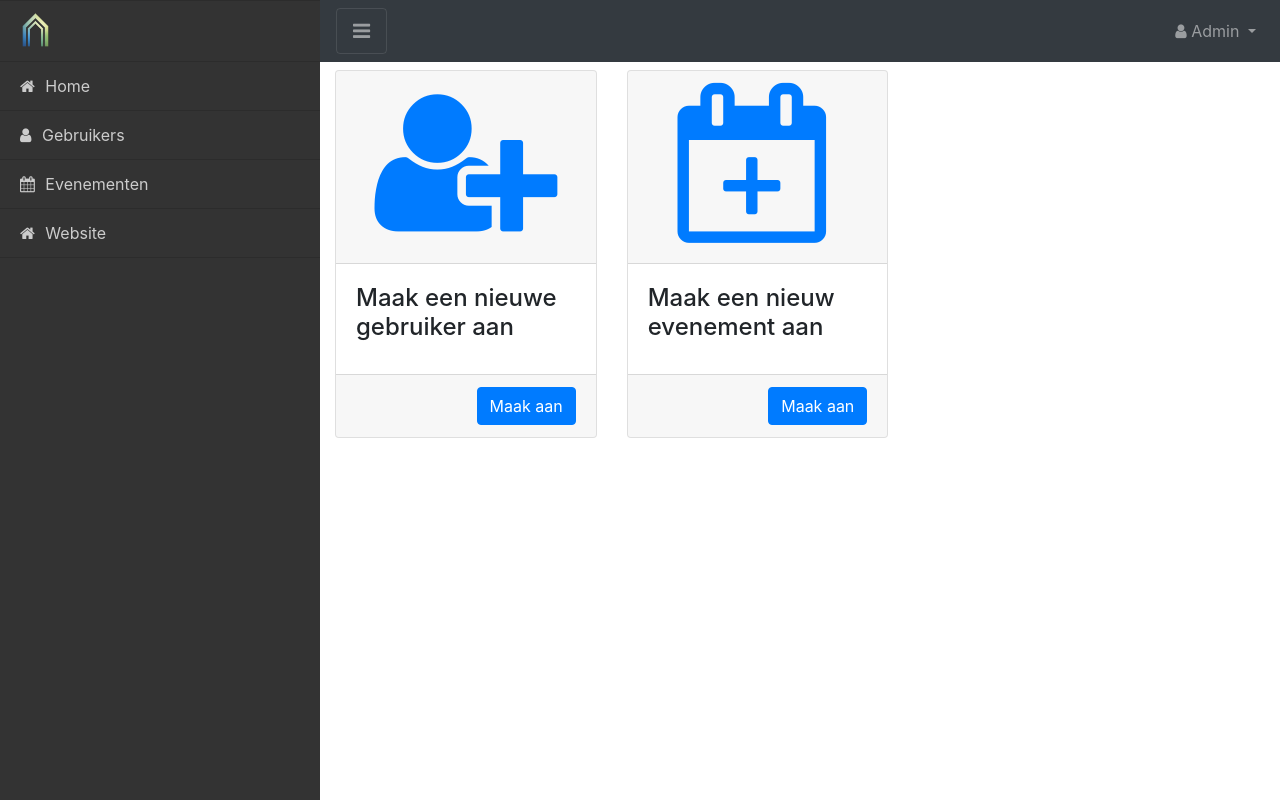
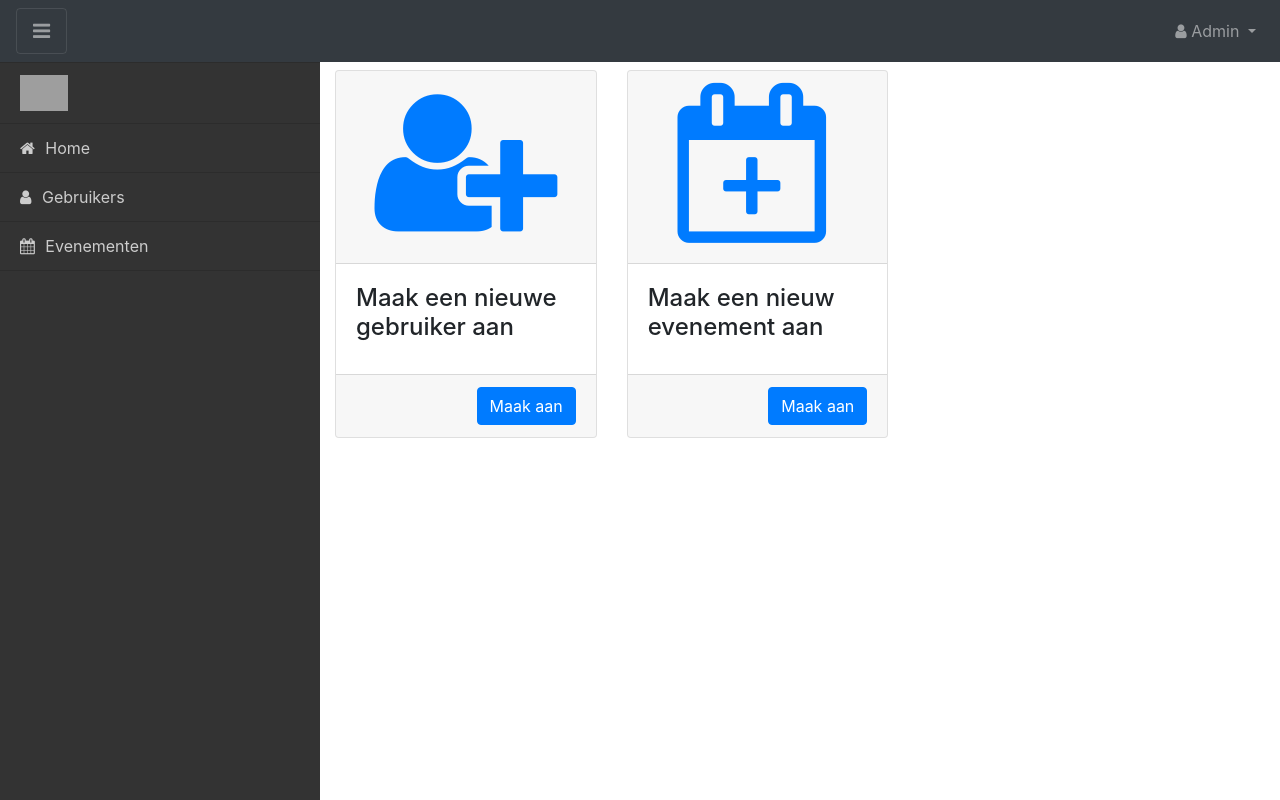
Before and after one commit to RemcoDewlde/Project-GezinsHuis, a PHP site: page /dashboard in a window 1280 px wide. Run offline with PHP 8.4, Linux system fonts and the light colour scheme; some libraries are stand-ins or nearby versions; grey boxes are pictures that could not be loaded.

Commit message:
Changes to be committed: 	modified:   routes.php 	modified:   views/components/dashboard/dashboardevenement/dashboardevenement.component.php 	modified:   views/components/dashboard/dashboardforms/dashboardgebruikersform.component.php 	modified:   views/components/dashboard/dashboardgebruikers/dashboardgebruikers.component.php 	modified:   views/components/dashboard/dashboardhome/dashboardhome.component.php 	modified:   views/components/dashboard/dashboardnavbar/dashboardnavbar.component.php 	modified:   views/components/dashboard/dashboardnavbar/dashboardnavbar.style.css 	modified:   views/components/navbar/navbar.component.php

```diff
--- a/routes.php
+++ b/routes.php
@@ -10,7 +10,8 @@ $router->get('users', 'controllers/users.php');
 $router->get('dashboard', 'controller/dashboard.controller.php');
 $router->get('dashboard/gebruikers', 'controller/dashboardgebruikers.controller.php');
 $router->get('dashboard/evenement', 'controller/dashboardevenementen.controller.php');
-
+$router->get('dashboard/evenementform', 'controller/dashboardevenementform.controller.php');
+$router->get('dashboard/gebruikersform', 'controller/dashboardgebruikersform.controller.php');
 
 /**
  * POST routes
--- a/views/components/dashboard/dashboardevenement/dashboardevenement.component.php
+++ b/views/components/dashboard/dashboardevenement/dashboardevenement.component.php
@@ -6,7 +6,7 @@
 
                 <div class="card-block text-center">
                     <div class="card-header">
-                        <a href="" data-target="#evenementModal" data-toggle="modal"><h2><i class="fa fa-calendar-plus-o   e-o fa-5x"></i></h2></a>
+                        <a href="/dashboard/evenementform"><h2><i class="fa fa-calendar-plus-o   e-o fa-5x"></i></h2></a>
                     </div>
                 </div>
 
@@ -15,9 +15,7 @@
                 </div>
                 <div class="card-footer text-right">
 
-                    <button type="button" class="btn btn-primary" data-toggle="modal" data-target="#evenementModal">
-                        Maak aan
-                    </button>
+                    <a href="/dashboard/evenementform" class="btn btn-primary" role="button">Maak aan</a>
 
                 </div>
 
--- a/views/components/dashboard/dashboardgebruikers/dashboardgebruikers.component.php
+++ b/views/components/dashboard/dashboardgebruikers/dashboardgebruikers.component.php
@@ -24,6 +24,7 @@
 
             </div>
         </div>
+
 
         <!--Met admin knoppen-->
         <div class="col-sm-4 py-2">
--- a/views/components/dashboard/dashboardhome/dashboardhome.component.php
+++ b/views/components/dashboard/dashboardhome/dashboardhome.component.php
@@ -7,7 +7,7 @@
 
                 <div class="card-block text-center">
                     <div class="card-header">
-                        <a href="" data-target="#evenementModal" data-toggle="modal"><h2><i class="fa fa-user-plus e-o fa-5x"></i></h2></a>
+                        <a href="#"><h2><i class="fa fa-user-plus e-o fa-5x"></i></h2></a>
                     </div>
                 </div>
 
@@ -16,9 +16,8 @@
                 </div>
                 <div class="card-footer text-right">
 
-                    <button type="button" class="btn btn-primary" data-toggle="modal" data-target="#evenementModal">
-                        Maak aan
-                    </button>
+
+                    <a href="#" class="btn btn-primary" role="button">Maak aan</a>
 
                 </div>
 
@@ -31,7 +30,7 @@
 
                 <div class="card-block text-center">
                     <div class="card-header">
-                        <a href="" data-target="#evenementModal" data-toggle="modal"><h2><i class="fa fa-calendar-plus-o   e-o fa-5x"></i></h2></a>
+                        <a href="/dashboard/evenementform"><h2><i class="fa fa-calendar-plus-o   e-o fa-5x"></i></h2></a>
                     </div>
                 </div>
 
@@ -40,9 +39,7 @@
                 </div>
                 <div class="card-footer text-right">
 
-                    <button type="button" class="btn btn-primary" data-toggle="modal" data-target="#evenementModal">
-                        Maak aan
-                    </button>
+                    <a href="/dashboard/evenementform" class="btn btn-primary" role="button">Maak aan</a>
 
 
                 </div>
--- a/views/components/dashboard/dashboardnavbar/dashboardnavbar.component.php
+++ b/views/components/dashboard/dashboardnavbar/dashboardnavbar.component.php
@@ -1,44 +1,45 @@
 <link rel="stylesheet" href="../views/components/dashboard/dashboardnavbar/dashboardnavbar.style.css">
 
+<div class="pos-f-t">
+    <nav class="navbar navbar-dark bg-dark" id="navbar" role="navigation">
+        <!--Hamburger icon-->
+        <button class="navbar-toggler" type="button" data-toggle="collapse" data-target="#sidebar" aria-controls="navbarNav" aria-expanded="false" aria-label="Toggle navigation">
+            <span class="fa fa-bars py-2 p-1"></span>
+        </button>
+        <div class="navbar-expand-md">
+            <ul class="nav navbar-nav ml-auto">
+                <li class="nav-item dropdown">
+                    <a class="nav-link dropdown-toggle" href="#" id="navbarDropdownMenuLink" data-toggle="dropdown" aria-haspopup="true" aria-expanded="false">
+                        <i class="fa fa-user"></i> <span class="d-none d-md-inline">Admin</span>
+                    </a>
+                    <div class="dropdown-menu dropdown-menu-right" aria-labelledby="navbarDropdownMenuLink">
+                        <a class="dropdown-item" href="#"><i class="fa fa-user"></i> <span class="d-none d-md-inline">Bekijk account</span></a>
+                        <a class="dropdown-item" href="#"><i class="fa fa-users"></i> <span class="d-none d-md-inline">Wissel van account</span></a>
+                        <a class="dropdown-item" href="/"><i class="fa fa-sign-out"></i> <span class="d-none d-md-inline">Log uit</span></a>
+                    </div>
+                </li>
+            </ul>
+        </div>
+    </nav>
+</div>
+
+
+
+
 <div class="container-fluid">
+
     <div class="row d-flex d-md-block flex-nowrap wrapper">
         <div class="col-md-3 float-left col-1 pl-0 pr-0 collapse width show" id="sidebar">
             <div class="list-group border-0 card text-center text-md-left customfix">
 
                 <!--Navbar items-->
-                <a href="/dashboard" class="list-group-item d-inline-block collapsed" data-parent="#sidebar"><img src="../assets/Logo-gezinshuis/Icon/Icon.png" class="logo"></a>
+                <a href="/dashboard" class="list-group-item d-inline-block collapsed navbar-brand" data-parent="#sidebar" id="desktopimg"><img src="../assets/Logo-gezinshuis/Breed/GezinshuisRegterink_Logo.png" class="logo"></a>
                 <a href="/dashboard" class="list-group-item d-inline-block collapsed" data-parent="#sidebar"><i class="fa fa-home"></i> <span class="d-none d-md-inline">Home</span></a>
                 <a href="/dashboard/gebruikers" class="list-group-item d-inline-block collapsed" data-parent="#sidebar"><i class="fa fa-user"></i> <span class="d-none d-md-inline">Gebruikers</span></a>
                 <a href="/dashboard/evenement" class="list-group-item d-inline-block collapsed" data-parent="#sidebar"><i class="fa fa-calendar"></i> <span class="d-none d-md-inline">Evenementen</span></a>
-                <a href="/" class="list-group-item d-inline-block collapsed" data-parent="#sidebar"><i class="fa fa-home"></i> <span class="d-none d-md-inline">Website</span></a>
 
 
             </div>
         </div>
     </div>
 </div>
-
-
-<div class="pos-f-t">
-        <nav class="navbar navbar-dark bg-dark" role="navigation">
-
-            <!--Hamburger icon-->
-            <button class="navbar-toggler" type="button" data-toggle="collapse" data-target="#sidebar" aria-controls="navbarNav" aria-expanded="false" aria-label="Toggle navigation">
-                <span class="fa fa-bars py-2 p-1"></span>
-            </button>
-            <div class="navbar-expand-md">
-                <ul class="navbar-nav ml-auto">
-                    <li class="nav-item dropdown">
-                        <a class="nav-link dropdown-toggle" href="#" id="navbarDropdownMenuLink" data-toggle="dropdown" aria-haspopup="true" aria-expanded="false">
-                            <i class="fa fa-user"></i> <span class="d-none d-md-inline">Admin</span>
-                        </a>
-                        <div class="dropdown-menu dropdown-menu dropdown-menu-right" aria-labelledby="navbarDropdownMenuLink">
-                            <a class="dropdown-item" href="#"><i class="fa fa-user"></i> <span class="d-none d-md-inline">Bekijk account</span></a>
-                            <a class="dropdown-item" href="#"><i class="fa fa-users"></i> <span class="d-none d-md-inline">Wissel van account</span></a>
-                            <a class="dropdown-item" href="#"><i class="fa fa-sign-out"></i> <span class="d-none d-md-inline">Log uit</span></a>
-                        </div>
-                    </li>
-                </ul>
-            </div>
-        </nav>
-</div>
--- a/views/components/dashboard/dashboardnavbar/dashboardnavbar.style.css
+++ b/views/components/dashboard/dashboardnavbar/dashboardnavbar.style.css
@@ -5,7 +5,7 @@
 #sidebar .list-group {
     min-width: 400px;
     background-color: #333;
-    min-height: 100vh;
+    min-height: calc(100vh - 62px);
 }
 #sidebar i {
     margin-right: 6px;
```
Also changed, not shown: views/components/dashboard/dashboardforms/dashboardgebruikersform.component.php (deleted, +0 -7 lines), views/components/navbar/navbar.component.php (+5 -2 lines).
